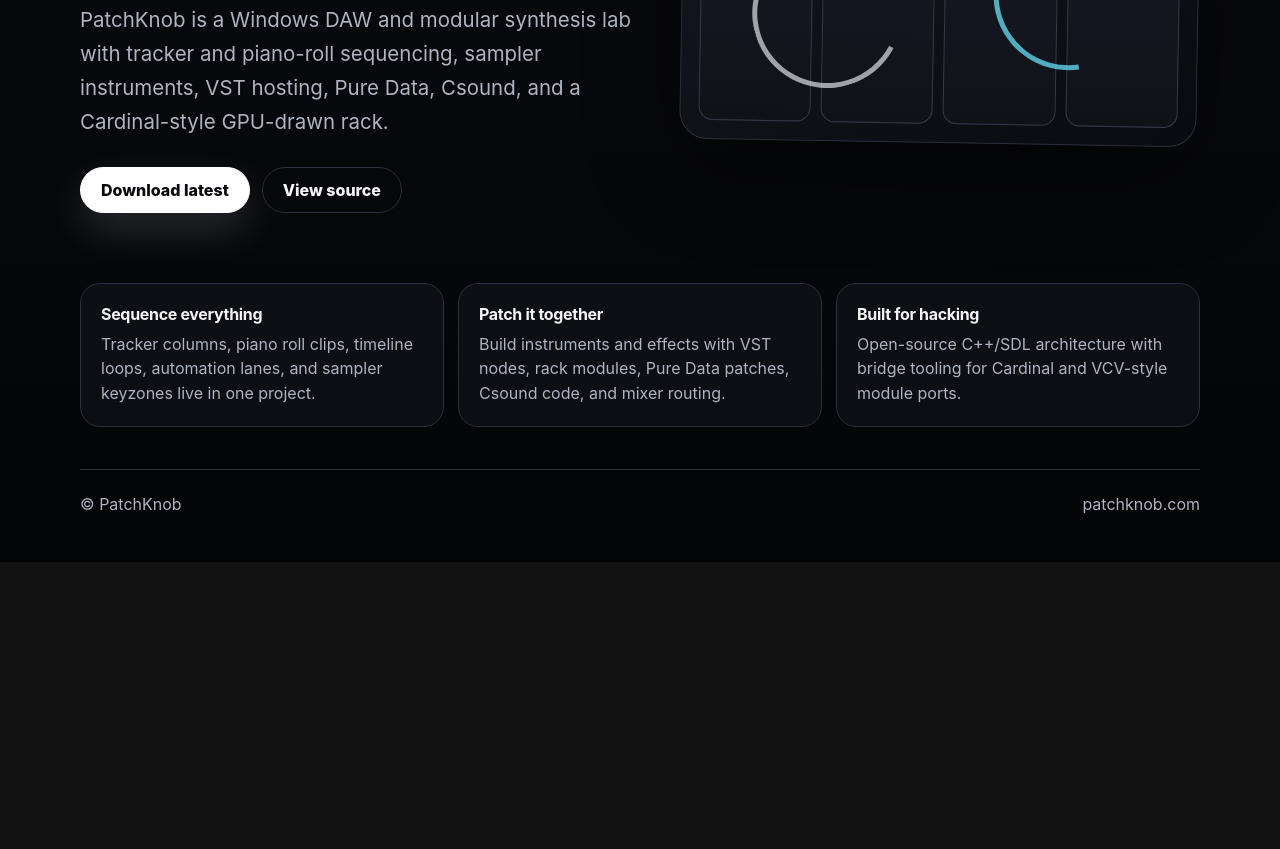
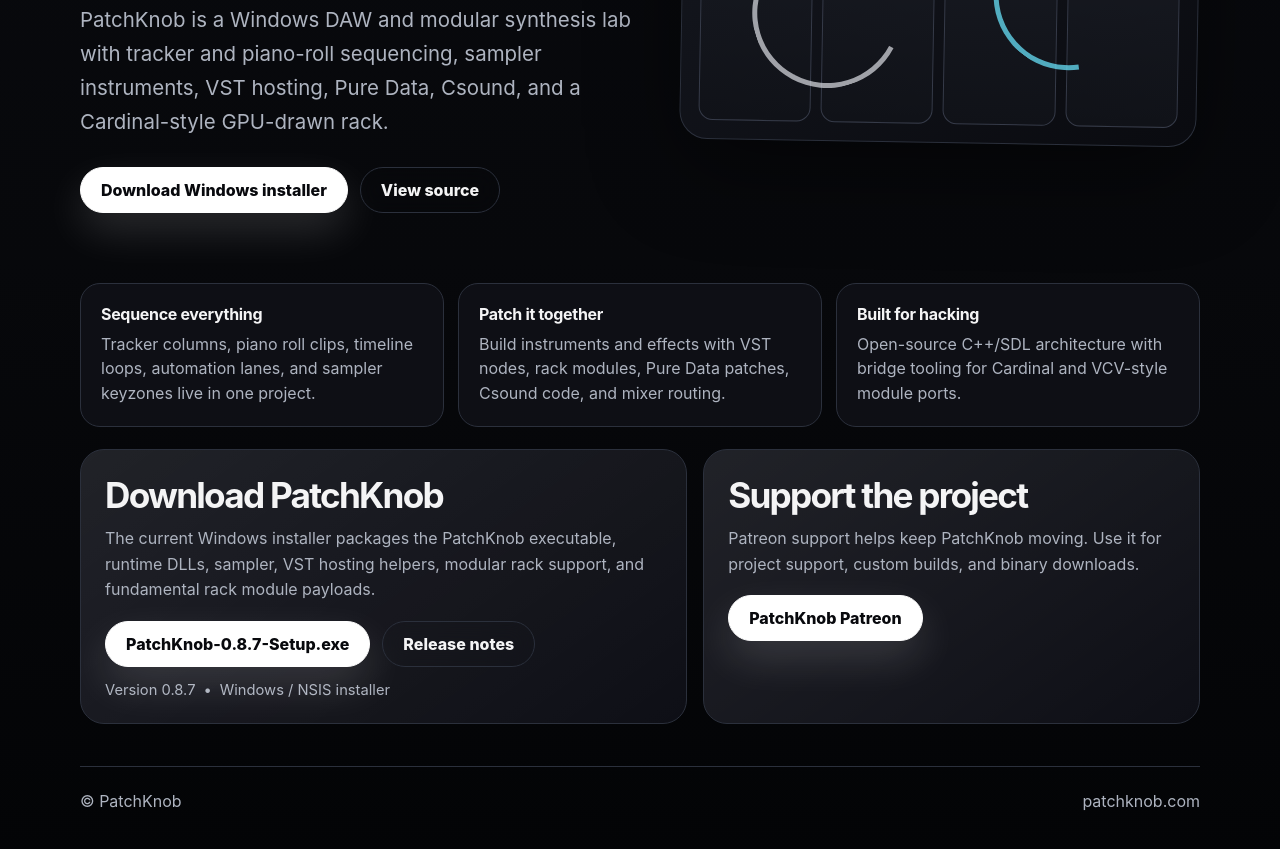
Before and after one commit to patchknob/patchknob.github.io, a plain HTML site: page index.html in a window 1280 px wide. Shown: the part 561-1410 px from the top of the page. Before the commit the page ends 1123 px from the top, so only its background shows below. Drawn offline with Linux system fonts and the light colour scheme.

Commit message:
Add PatchKnob downloads and Patreon support

```diff
--- a/index.html
+++ b/index.html
@@ -246,6 +246,43 @@
       line-height: 1.55;
     }
 
+    .download {
+      display: grid;
+      grid-template-columns: 1.1fr 0.9fr;
+      gap: 16px;
+      margin-top: 22px;
+    }
+
+    .download-card {
+      border: 1px solid var(--line);
+      border-radius: 24px;
+      padding: 24px;
+      background:
+        linear-gradient(145deg, rgba(255,255,255,0.08), transparent),
+        rgba(17,19,26,0.78);
+    }
+
+    .download-card h2 {
+      margin: 0 0 10px;
+      font-size: clamp(1.4rem, 3vw, 2.2rem);
+      letter-spacing: -0.05em;
+    }
+
+    .download-card p {
+      margin: 0 0 18px;
+      color: var(--muted);
+      line-height: 1.6;
+    }
+
+    .meta {
+      display: flex;
+      gap: 8px;
+      flex-wrap: wrap;
+      margin-top: 14px;
+      color: var(--muted);
+      font-size: 0.92rem;
+    }
+
     footer {
       display: flex;
       justify-content: space-between;
@@ -261,6 +298,7 @@
       .hero { grid-template-columns: 1fr; padding-top: 40px; }
       .rack-card { transform: none; }
       .grid { grid-template-columns: 1fr; }
+      .download { grid-template-columns: 1fr; }
     }
   </style>
 </head>
@@ -282,7 +320,7 @@
           sampler instruments, VST hosting, Pure Data, Csound, and a Cardinal-style GPU-drawn rack.
         </p>
         <div class="actions">
-          <a class="button" href="https://github.com/knobcore/patchknob/releases/latest">Download latest</a>
+          <a class="button" href="https://github.com/knobcore/patchknob/releases/download/v0.8.7-installer-20260728/PatchKnob-0.8.7-Setup.exe">Download Windows installer</a>
           <a class="button secondary" href="https://github.com/knobcore/patchknob">View source</a>
         </div>
       </div>
@@ -314,8 +352,38 @@
       </article>
     </section>
 
+    <section class="download" id="download">
+      <article class="download-card">
+        <h2>Download PatchKnob</h2>
+        <p>
+          The current Windows installer packages the PatchKnob executable, runtime DLLs, sampler,
+          VST hosting helpers, modular rack support, and fundamental rack module payloads.
+        </p>
+        <div class="actions">
+          <a class="button" href="https://github.com/knobcore/patchknob/releases/download/v0.8.7-installer-20260728/PatchKnob-0.8.7-Setup.exe">PatchKnob-0.8.7-Setup.exe</a>
+          <a class="button secondary" href="https://github.com/knobcore/patchknob/releases/tag/v0.8.7-installer-20260728">Release notes</a>
+        </div>
+        <div class="meta">
+          <span>Version 0.8.7</span>
+          <span>&bull;</span>
+          <span>Windows / NSIS installer</span>
+        </div>
+      </article>
+
+      <article class="download-card">
+        <h2>Support the project</h2>
+        <p>
+          Patreon support helps keep PatchKnob moving. Use it for project support,
+          custom builds, and binary downloads.
+        </p>
+        <div class="actions">
+          <a class="button" href="https://www.patreon.com/cw/patchknob">PatchKnob Patreon</a>
+        </div>
+      </article>
+    </section>
+
     <footer>
-      <span>© PatchKnob</span>
+      <span>&copy; PatchKnob</span>
       <span>patchknob.com</span>
     </footer>
   </main>
```
